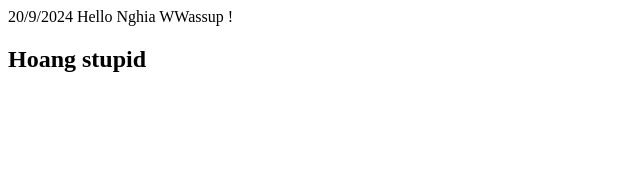
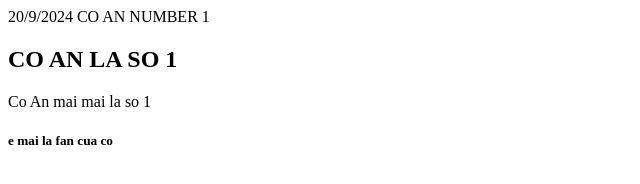
Before and after one commit to NguyenToan123222/project_test_AN, a plain HTML site: page index.html in a window 1280 px wide. Shown: the whole page, without its empty margins (0-640 px from the left). Drawn offline with Linux system fonts and the light colour scheme.

Commit message:
tuan danh

```diff
--- a/index.html
+++ b/index.html
@@ -1,3 +1,5 @@
 20/9/2024
-<h>Hello Nghia WWassup !</h>
-<h2>Hoang stupid</h2>
+<h>CO AN NUMBER 1</h>
+<h2>CO AN LA SO 1</h2>
+<a>Co An mai mai la so 1</a>
+<h5> e mai la fan cua co </h5>
```
